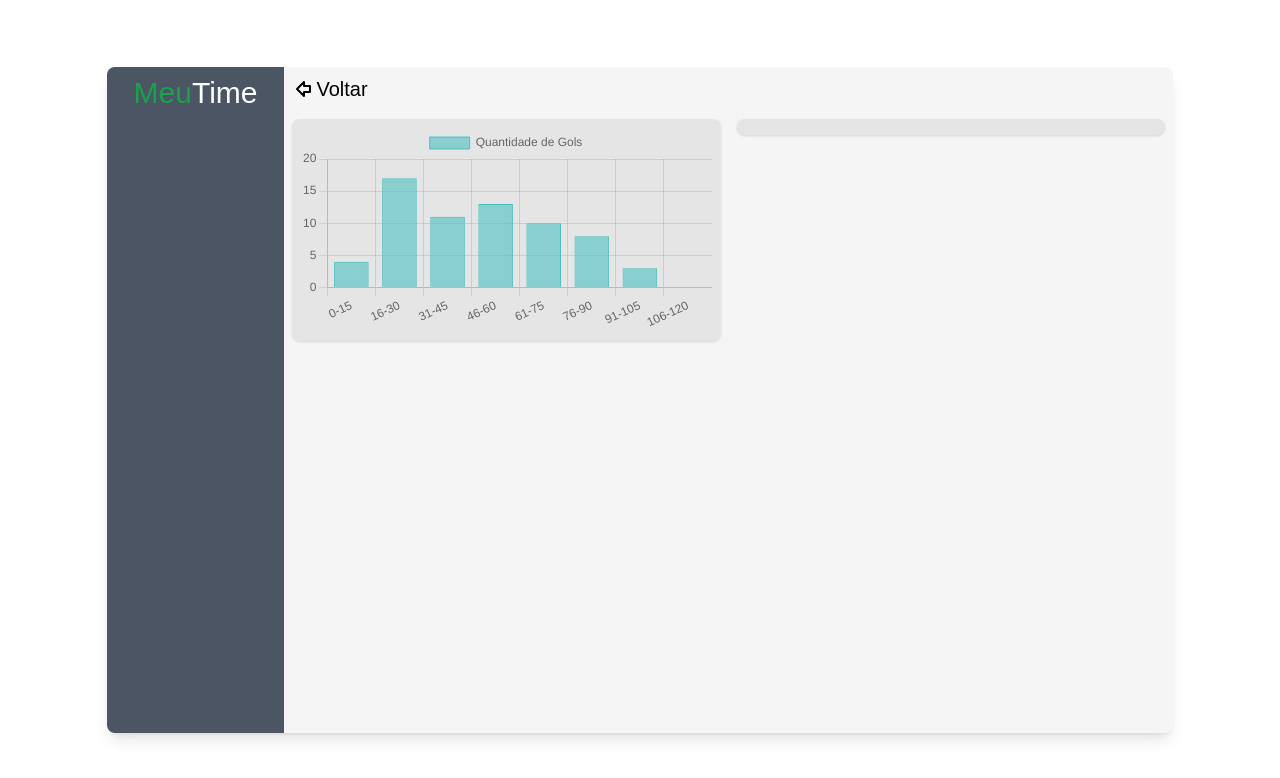
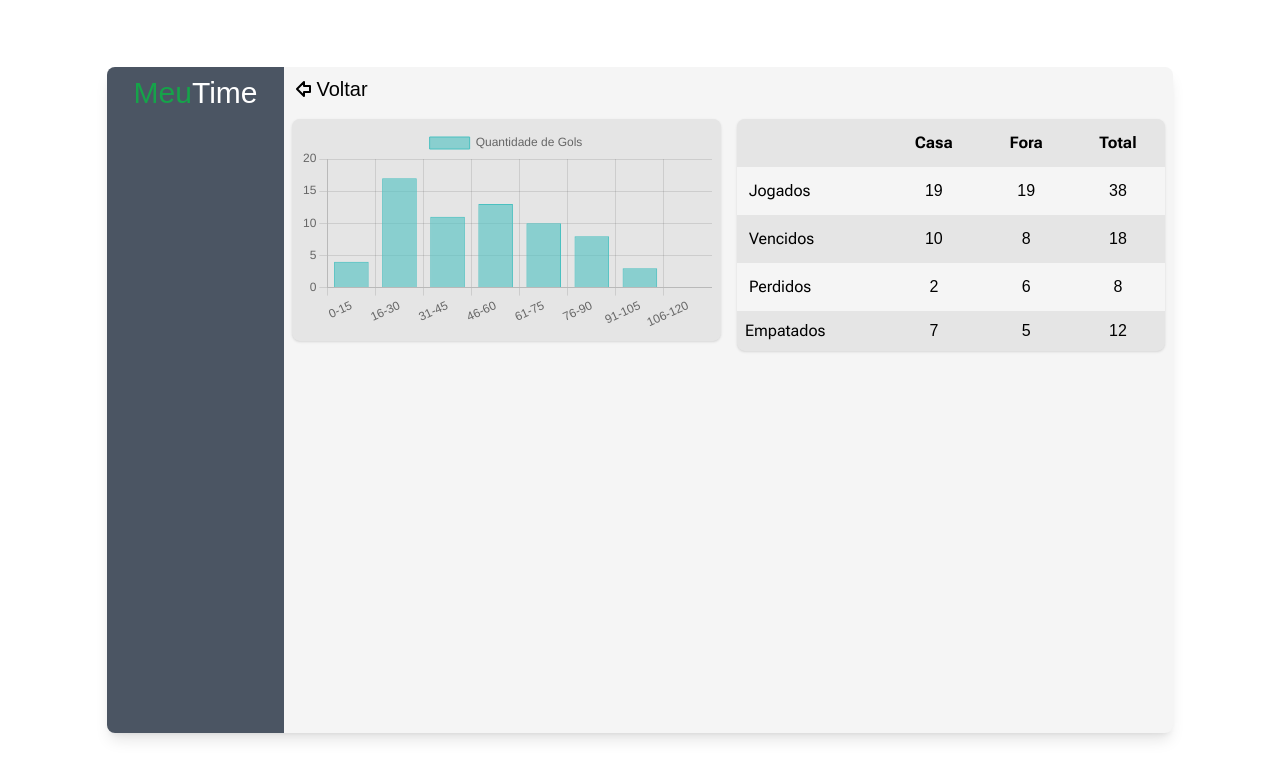
Before and after one commit to v1nni7/meu-time-frontend, a Next.js app: page /dashboard/team in a window 1280 px wide. Shown: the top 778 px of the page. Built offline with nearby package versions, Linux system fonts and the light colour scheme; a web font is replaced by a local one.

Commit message:
feat: create table with team statistics

```diff
--- a/src/app/dashboard/team/page.tsx
+++ b/src/app/dashboard/team/page.tsx
@@ -4,6 +4,7 @@ import { GoalMinutesChart } from '@/components/GoalMinutesChart'
 
 export default function Team() {
   const goalMinutes = statistics.goals.for.minute
+  const fixtures = statistics.fixtures
 
   return (
     <>
@@ -13,8 +14,79 @@ export default function Team() {
             <GoalMinutesChart goalMinutes={goalMinutes} />
           </div>
         </div>
-        <div className="grid-span-1">
-          <div className="mt-4 rounded-lg bg-neutral-200 p-2 shadow"></div>
+        <div className="grid-span-1 gap-y-4">
+          <div className="mt-4 rounded-lg bg-neutral-200 shadow">
+            <table className="w-full table-auto">
+              <thead>
+                <tr>
+                  <th className="p-3"></th>
+                  <th className="p-3">Casa</th>
+                  <th className="p-3">Fora</th>
+                  <th className="p-3">Total</th>
+                </tr>
+              </thead>
+              <tbody>
+                <tr className="rounded-lg bg-neutral-100">
+                  <td className="p-3" scope="col">
+                    Jogados
+                  </td>
+                  <td className="p-3 text-center font-alt">
+                    {fixtures.played.home}
+                  </td>
+                  <td className="p-3 text-center font-alt">
+                    {fixtures.played.away}
+                  </td>
+                  <td className="p-3 text-center font-alt">
+                    {fixtures.played.total}
+                  </td>
+                </tr>
+                <tr>
+                  <td className="p-3" scope="col">
+                    Vencidos
+                  </td>
+                  <td className="p-3 text-center font-alt">
+                    {fixtures.wins.home}
+                  </td>
+                  <td className="p-3 text-center font-alt">
+                    {fixtures.wins.away}
+                  </td>
+                  <td className="p-3 text-center font-alt">
+                    {fixtures.wins.total}
+                  </td>
+                </tr>
+                <tr className="bg-neutral-100">
+                  <td className="p-3" scope="col">
+                    Perdidos
+                  </td>
+                  <td className="p-3 text-center font-alt">
+                    {fixtures.loses.home}
+                  </td>
+                  <td className="p-3 text-center font-alt">
+                    {fixtures.loses.away}
+                  </td>
+                  <td className="p-3 text-center font-alt">
+                    {fixtures.loses.total}
+                  </td>
+                </tr>
+                <tr>
+                  <td className="p-2" scope="col">
+                    Empatados
+                  </td>
+                  <td className="p-2 text-center font-alt">
+                    {fixtures.draws.home}
+                  </td>
+                  <td className="p-2 text-center font-alt">
+                    {fixtures.draws.away}
+                  </td>
+                  <td className="p-2 text-center font-alt">
+                    {fixtures.draws.total}
+                  </td>
+                </tr>
+              </tbody>
+            </table>
+          </div>
+
+          <div className="bg-red p-2"></div>
         </div>
       </div>
     </>
```
